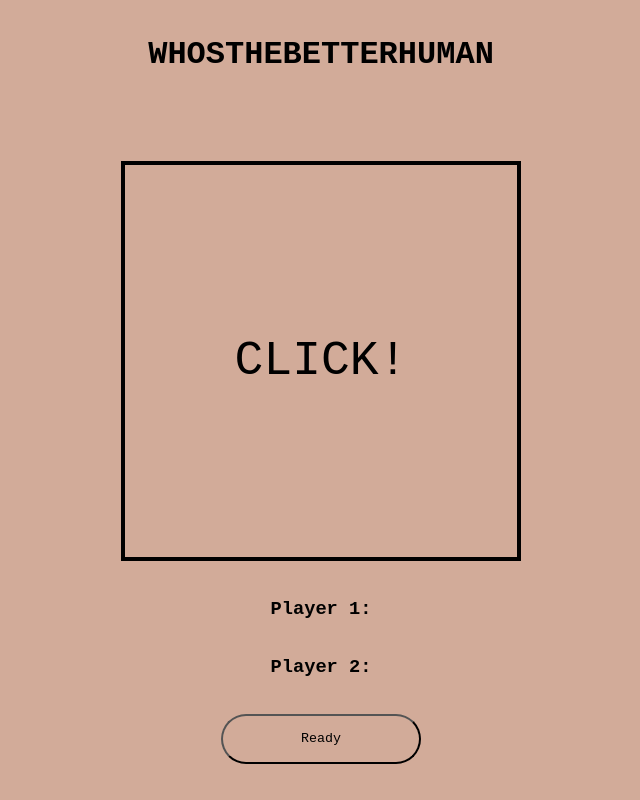
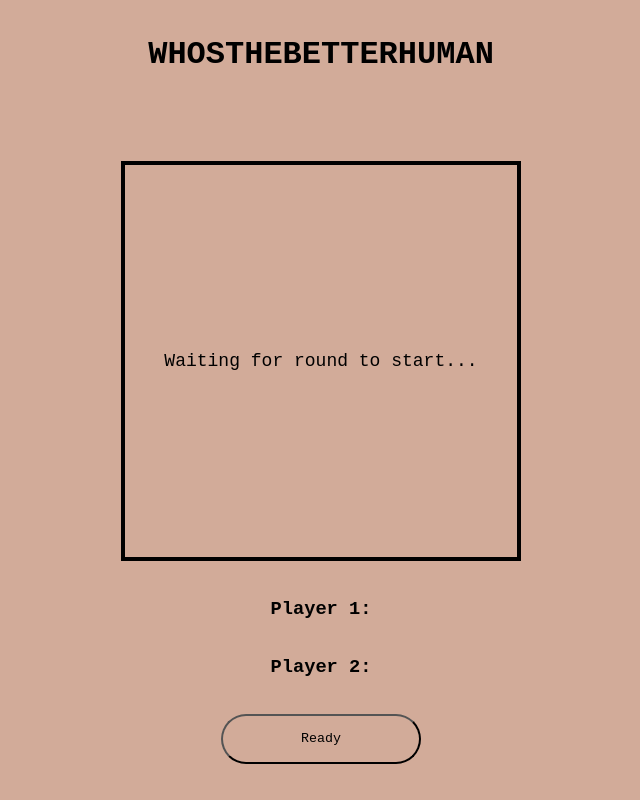
Before and after one commit to eansengchang/whos-the-better-human, a React (Create React App) app in the folder frontend/: page / in a window 1280 px wide. Shown: the whole page, without its empty margins (319-959 px from the left). Built offline with nearby package versions, Linux system fonts and the light colour scheme; no server answers.

Commit message:
refactoring timer
Small UI changes to make it more obvious to user such as changing text on the click button

Refactored isFinished and roundRunning since they keep track of the same thing. Now the only thing that keeps track of timer2 running is roundRunnning

```diff
--- a/frontend/src/App.js
+++ b/frontend/src/App.js
@@ -8,7 +8,7 @@ import { socket } from "./socket";
 function App() {
   const [reactionTimer, setTimer] = useState(); // Timer 1
   const [measureTimer, setMeasureTimer] = useState(); // Timer 2
-  const [isFinished, setFinished] = useState(""); // Timer 1 Finish
+
   const [playerLeaderboard, setScores] = useState({
     1: [],
     2: [],
@@ -25,28 +25,28 @@ function App() {
     if (roundRunning) {
       clearInterval(interval2Ref.current);
       setMeasureTimer();
-      setFinished("");
+
       setRoundRunning(false);
       console.log(`Player Clicked at ${measureTimer}ms`);
       socket.emit("player-score", measureTimer);
       return;
-    }
-    else {
-      if (timer1Running) { // If clicked before timer 1 finished
+    } else {
+      if (timer1Running) {
+        // If clicked before timer 1 finished
         clearInterval(intervalRef.current);
         setTimer1Running(false);
         setTimer();
         console.log("Player Clicked before Timer 1 Finished!");
         socket.emit("player-score", 1000);
       }
+    }
   }
-}
 
   // Timer 1
   const intervalRef = useRef(null);
 
   function onRoundStart() {
-    setFinished("");
+    setRoundRunning(false);
     console.log("Timer Triggered");
     setTimer1Running(true);
 
@@ -56,9 +56,11 @@ function App() {
 
     function onTimer1Finish() {
       console.log("Timer 1 Finished: Turning Screen Red!");
-      setFinished("click");
+
       setRoundRunning(true);
       setTimer1Running(false);
+
+      timer2();
     }
 
     setTimer(generateRandom());
@@ -73,14 +75,6 @@ function App() {
         return prevTimer - 1;
       });
     }, 1000);
-
-    return () => {
-      console.log("Cleaning Up");
-      if (intervalRef.current) {
-        clearInterval(intervalRef.current);
-      }
-      setFinished("");
-    };
   }
   // Listener UseEffect
   useEffect(() => {
@@ -108,7 +102,7 @@ function App() {
 
     function onTimer2Finish() {
       console.log("Timer 2 Finished: Turning Screen Normal!");
-      setFinished("");
+
       setRoundRunning(false);
     }
 
@@ -126,21 +120,7 @@ function App() {
         return prevMeasureTimer + 1;
       });
     }, 1);
-
-    return () => {
-      console.log("Cleaning Up");
-      if (interval2Ref.current) {
-        clearInterval(interval2Ref.current);
-      }
-      setFinished("");
-    };
   }
-  // Timer 2 UseEffect
-  useEffect(() => {
-    if (isFinished === "click") {
-      timer2();
-    }
-  }, [isFinished]);
 
   return (
     <div className="App">
@@ -151,7 +131,11 @@ function App() {
         <h2>{reactionTimer}</h2>
         <h2>{measureTimer}</h2>
       </div>
-      <ReactionBox isTimerFinished={isFinished} clickHandler={clickHandler} timer1Running={timer1Running} />
+      <ReactionBox
+        clickHandler={clickHandler}
+        roundRunning={roundRunning}
+        timer1Running={timer1Running}
+      />
       <h3>Player 1: {playerLeaderboard[1].join()}</h3>
       <h3>Player 2: {playerLeaderboard[2].join()}</h3>
       <ReadyButton readyHandler={readyHandler} />
--- a/frontend/src/components/ReactionBox.css
+++ b/frontend/src/components/ReactionBox.css
@@ -14,11 +14,12 @@
   height: 400px;
   border-width: 4px;
   border: 4px solid black;
-  font-size: 48px;
+  font-size: 18px;
 }
 
 .click {
   background-color: yellow;
+  font-size: 48px;
 }
 
 .round {
--- a/frontend/src/components/ReactionBox.jsx
+++ b/frontend/src/components/ReactionBox.jsx
@@ -1,14 +1,21 @@
 import React from "react";
 import "./ReactionBox.css";
 
-function ReactionBox({ isTimerFinished, clickHandler, timer1Running }) {
-  console.log(isTimerFinished);
+function ReactionBox({ roundRunning, clickHandler, timer1Running }) {
+  console.log(roundRunning);
+
+  let reactionBoxText = "Waiting for round to start...";
+
+  if (timer1Running) reactionBoxText = "Click when the box is yellow!";
+  if (roundRunning) reactionBoxText = "CLICK!";
+
   return (
     <div className="reaction-box">
       <button
-        className={`click-button ${isTimerFinished || ""}`}
-        onClick={clickHandler}>
-        CLICK!
+        className={`click-button ${roundRunning ? "click" : ""}`}
+        onClick={clickHandler}
+      >
+        {reactionBoxText}
       </button>
     </div>
   );
```
Also changed, not shown: 1 other file (tests, documents, lock files or other folders).
